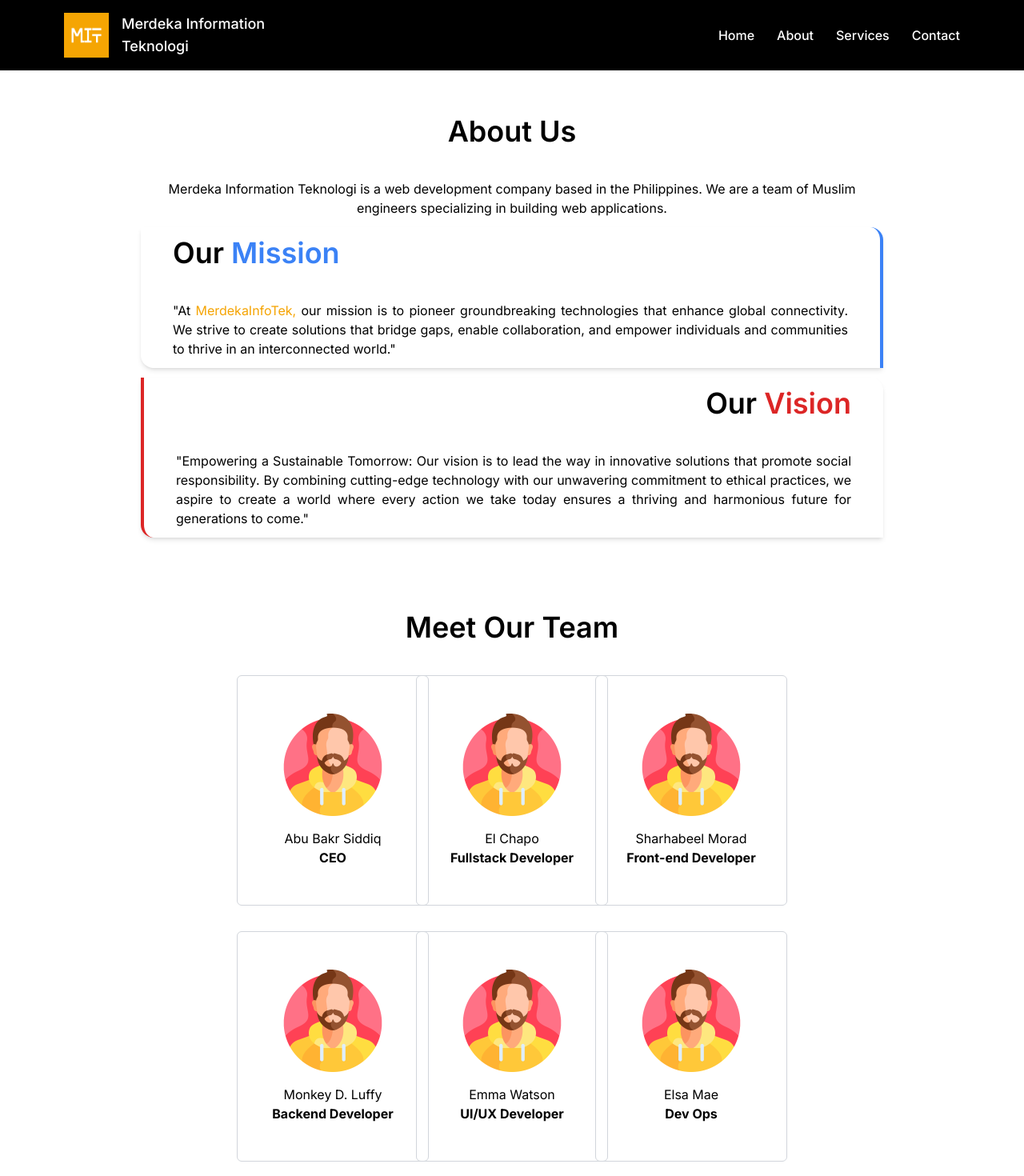
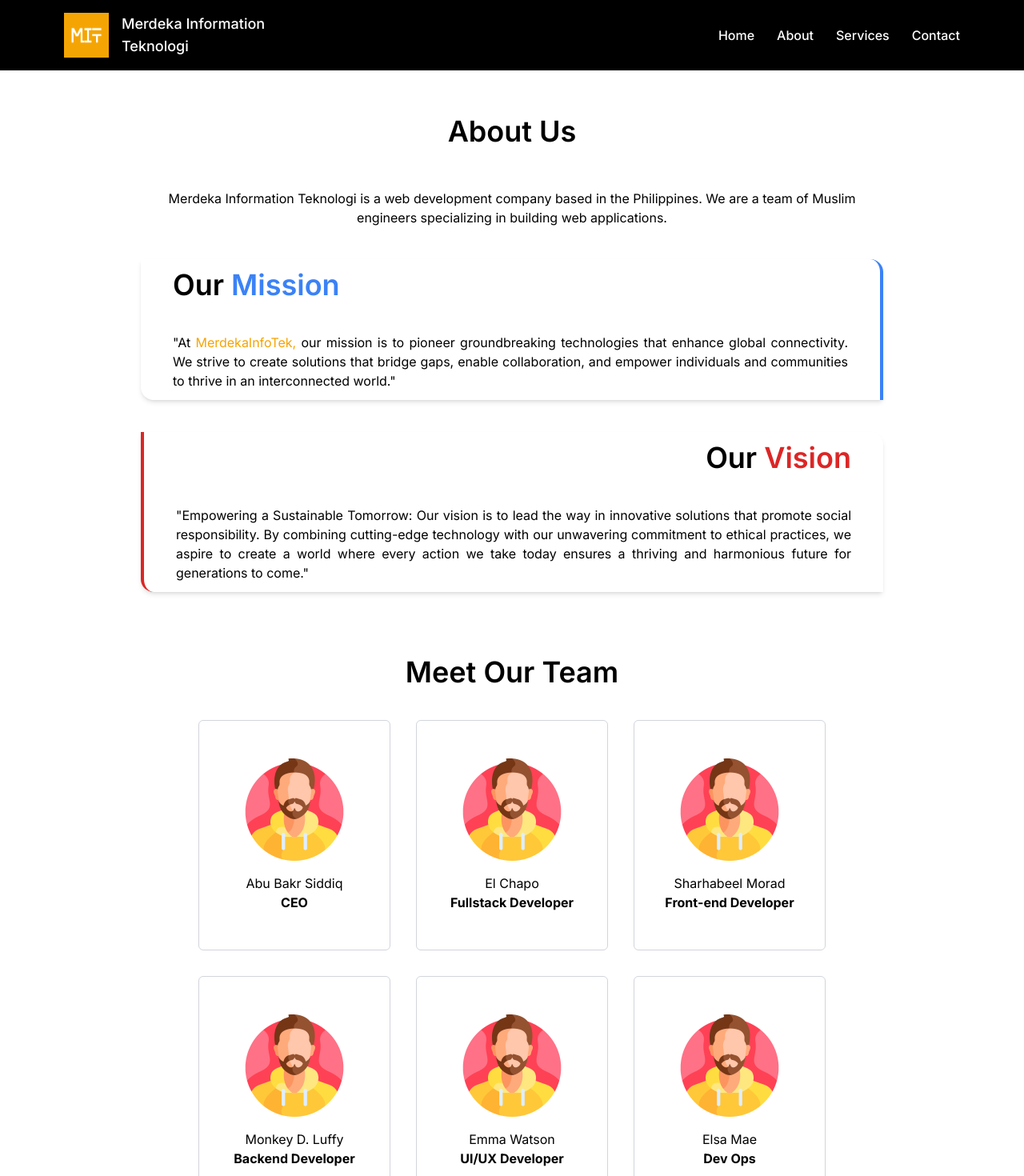
Before and after one commit to abelmorad/merdekainfotek, a Next.js app: page /about in a window 1280 px wide. Shown: the top 1470 px of the page at 80% size. Built offline with nearby package versions, Linux system fonts and the light colour scheme.

Commit message:
Style: Fix responsive and team card responsive

```diff
--- a/src/app/about/page.tsx
+++ b/src/app/about/page.tsx
@@ -5,50 +5,47 @@ import { motion, useInView } from 'framer-motion'
 import { fadeIn } from '@/util/variants'
 import MissionVision from '@/components/MissionVision'
 
-
 const Page = () => {
-  const ref = useRef(null);
-  const isInView = useInView(ref, { once: true });
+  const ref = useRef(null)
+  const isInView = useInView(ref, { once: true })
 
   return (
     <section
       id="about"
-      className="flex flex-col pt-36 pb-20 px-4 text-center tablet:px-16 desktop:px-44"
+      className="flex flex-col pt-36 pb-20 px-4 text-center tablet:px-16 laptop:px-12 desktop:px-44"
     >
-      <div className="flex flex-col gap-3">
-        <div className="flex-col">
-          <h1 className="title">
-            about us
-          </h1>
-          <p className="sub_title">
+      <div className="flex flex-col gap-3 mb-10">
+        <h1 className="title">about us</h1>
+        <p>
           Merdeka Information Teknologi is a web development company based in
           the Philippines. We are a team of Muslim engineers specializing in
           building web applications.
         </p>
       </div>
+      <div className="flex flex-col gap-10">
         <MissionVision />
+      </div>
       <div className="flex-col my-20">
         <motion.h2
           variants={fadeIn('up', 0.2)}
           initial="hidden"
           animate="show"
           exit="hidden"
-            className="capitalize mb-10 font-semibold text-4xl"
+          className="title"
         >
           meet our team
         </motion.h2>
         <motion.div
           ref={ref}
-            className='grid place-items-center gap-8 sm:grid-cols-2 sm:px-16 laptop:grid-cols-3 desktop:px-36'
+          className="flex flex-wrap place-content-center gap-8"
           initial="hidden"
-            animate={isInView ? "show" : "hidden"}
+          animate={isInView ? 'show' : 'hidden'}
           exit="hidden"
           variants={fadeIn('up', 0.3)}
         >
           <TeamCard />
         </motion.div>
       </div>
-      </div>
     </section>
   )
 }
```
Lines whose indentation alone changed are shown as unchanged.
